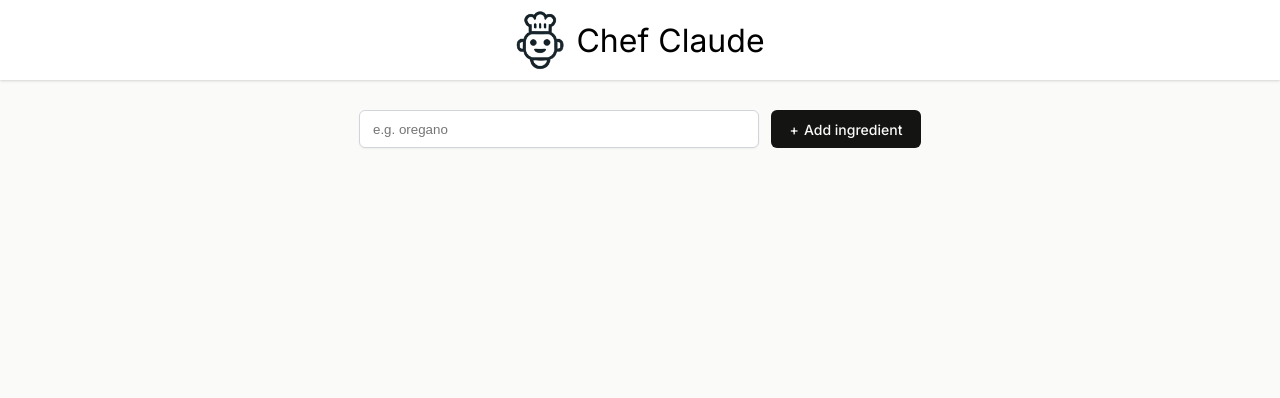
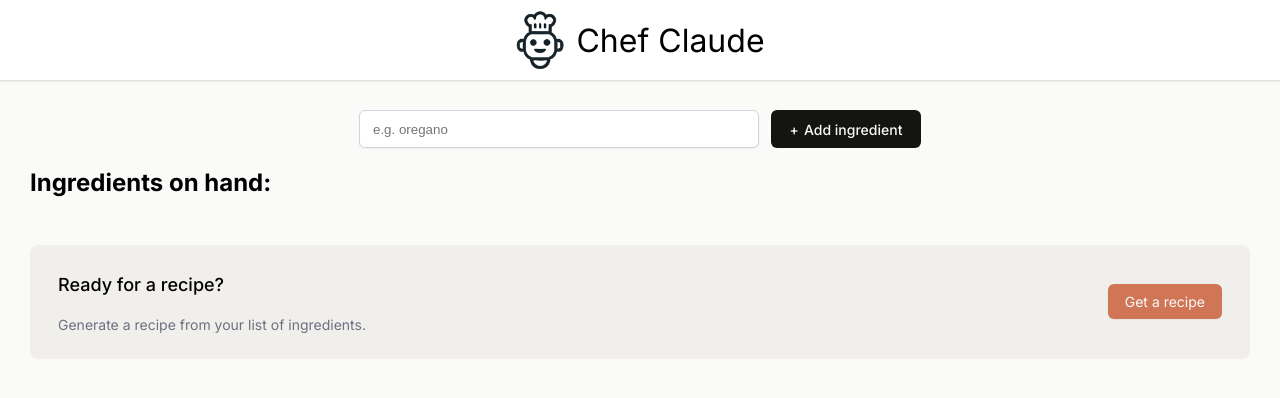
Before and after one commit to sudeepsudhevan/Chef-Claude-Project, a React (Vite) app: page / in a window 1280 px wide. Shown: the top 398 px of the page. Built offline with nearby package versions, Linux system fonts and the light colour scheme.

Commit message:
Added a section for ingredient and for get a recipe container and styled

```diff
--- a/src/components/Main.jsx
+++ b/src/components/Main.jsx
@@ -3,7 +3,7 @@
 function Main() {
   const [ingredients, setIngredients] = useState([])
 
-  const listElement = ingredients.map((ingredient) => {
+  const ingredientsListItems = ingredients.map((ingredient) => {
     return <li key={ingredient}>{ingredient}</li>
   })
 
@@ -29,9 +29,19 @@
         />
         <button>Add ingredient</button>
       </form>
-      <ul>
-        {listElement}
-      </ul>
+      <section>
+        <h2>Ingredients on hand:</h2>
+        <ul className="ingredients-list" aria-live="polite">
+          {ingredientsListItems}
+        </ul>
+        <div className="get-recipe-container">
+          <div>
+            <h3>Ready for a recipe?</h3>
+            <p>Generate a recipe from your list of ingredients.</p>
+          </div>
+          <button>Get a recipe</button>
+        </div>
+      </section>
     </main>
   )
 }
--- a/src/index.css
+++ b/src/index.css
@@ -62,3 +62,45 @@
     content: "+";
     margin-right: 5px;
 }
+
+ul.ingredients-list {
+    margin-bottom: 48px;
+}
+
+ul.ingredients-list > li {
+    color: #475467;
+    line-height: 28px;
+}
+
+.get-recipe-container {
+    display: flex;
+    justify-content: space-between;
+    align-items: center;
+    border-radius: 8px;
+    background: #F0EFEB;
+    padding: 10px 28px;
+}
+
+.get-recipe-container h3 {
+    font-size: 1.125rem;
+    font-weight: 500;
+    line-height: 24px;
+}
+
+.get-recipe-container p {
+    color: #6B7280;
+    font-size: 0.875rem;
+    line-height: 20px;
+}
+
+.get-recipe-container button {
+    border: none;
+    border-radius: 6px;
+    background: #D17557;
+    box-shadow: 0px 1px 2px 0px rgba(0, 0, 0, 0.05);
+    color: #FAFAF8;
+    padding: 9px 17px;
+    font-family: Inter, sans-serif;
+    font-size: 0.875rem;
+    cursor: pointer;
+}
```
